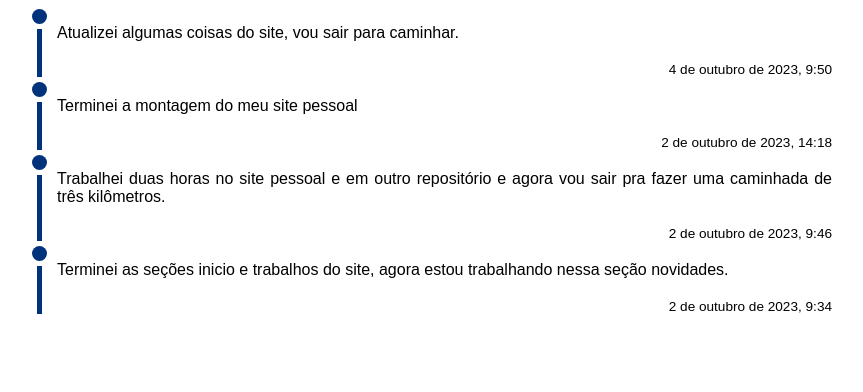
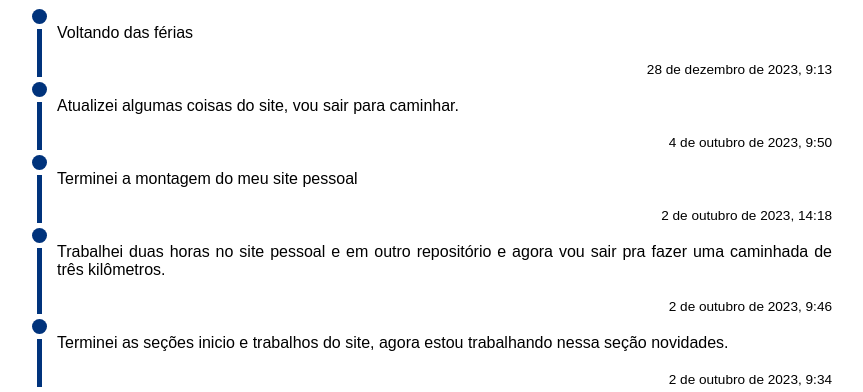
Before and after one commit to defren-gabriel/site, a plain HTML site: page index.html in a window 1280 px wide. Shown: the part 579-971 px from the top of the page, without its empty margins (208-1071 px from the left). Before the commit the page ends 898 px from the top, so only its background shows below. Drawn offline with Linux system fonts and the light colour scheme; a web font is replaced by a local one.

Commit message:
adição de uma atualização

```diff
--- a/index.html
+++ b/index.html
@@ -74,6 +74,18 @@
             <div class="barra"></div>
         </div>
         <div class='progresso-info'>
+            <span class='texto'>Voltando das férias</span>
+            <div>
+                <time class="texto" datetime="2023-10-02T09:34:00">28 de dezembro de 2023, 9:13</time>
+            </div>
+        </div>
+    </div>
+    <div class='progresso'>
+        <div class='progresso-imgs'>
+            <div class="bola"></div>
+            <div class="barra"></div>
+        </div>
+        <div class='progresso-info'>
             <span class='texto'>Atualizei algumas coisas do site, vou sair para caminhar.</span>
             <div>
                 <time class="texto" datetime="2023-10-02T09:50:00">4 de outubro de 2023, 9:50</time>
```
